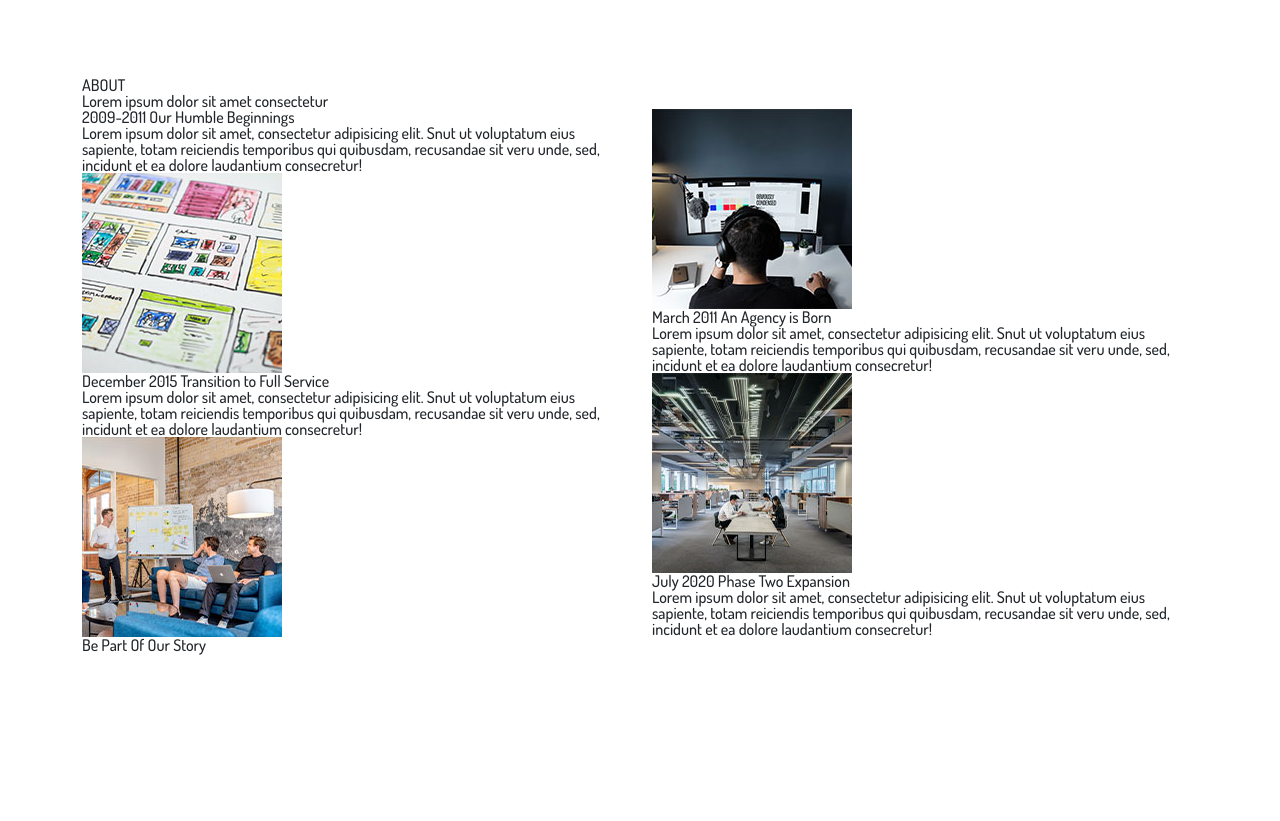
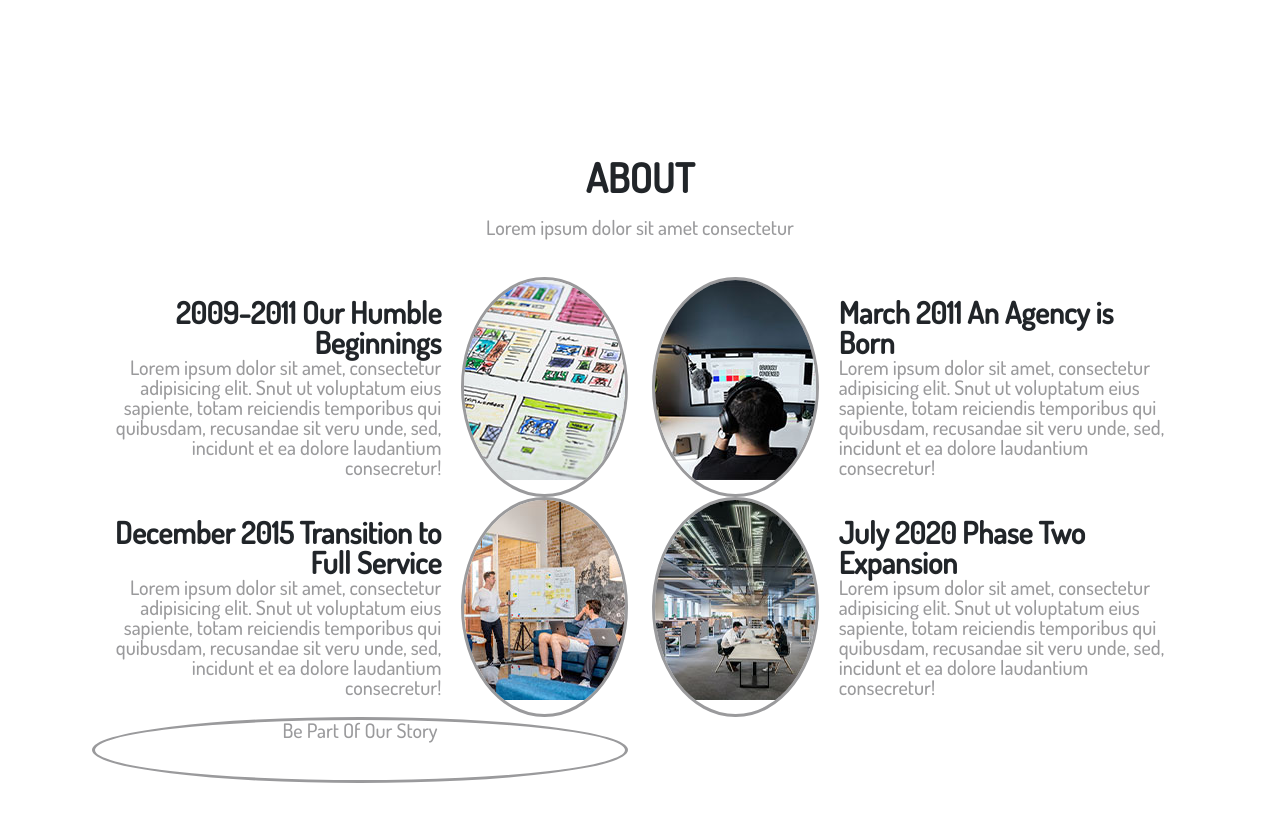
Before and after one commit to sevinc995/startbootstrap, a plain HTML site: page index.html in a window 1280 px wide. Shown: the part 2280-3101 px from the top of the page. Before the commit the page ends 2935 px from the top, so only its background shows below. Drawn offline with nearby package versions, Linux system fonts and the light colour scheme.

Commit message:
aboutsass

```diff
--- a/_about.sass
+++ b/_about.sass
@@ -1 +1,25 @@
 #about
+    padding: 80px
+    h1
+        font-size: 40px
+        font-weight: 700
+        text-align: center
+        margin-bottom: 20px
+    h4
+        font-size: 20px
+        text-align: center
+        margin-bottom: 40px
+        color: #9a9a9c
+    .textbox
+        padding: 20px
+        width: 450px
+        h2
+            font-size: 30px
+            font-weight: 700
+        h3
+            font-size: 20px
+            color: #9a9a9c
+    .imgbox
+        border: 3px solid  #9a9a9c
+        border-radius: 50%
+        overflow: hidden
--- a/index.html
+++ b/index.html
@@ -223,47 +223,53 @@
             <div class="container">
                 <div class="row">
                     <div class="col-md-12">
-                        <div class="textbox">
-                            <h1>ABOUT</h1>
-                            <h3>Lorem ipsum dolor sit amet consectetur</h3>
-                        </div>
+                        <h1>ABOUT</h1>
+                        <h4>Lorem ipsum dolor sit amet consectetur</h4>
                     </div>
                 </div>
                 <div class="row">
-                    <div class="col-md-6">
-                        <div class="textbox">
+                    <div class="col-md-6 d-flex justify-content-center">
+                        <div class="textbox text-end">
                             <h2>2009-2011 Our Humble Beginnings</h2>
-                            <h3>Lorem ipsum dolor sit amet, consectetur adipisicing elit. Snut ut voluptatum eius sapiente, totam reiciendis temporibus qui quibusdam, recusandae sit veru unde, sed, incidunt et ea dolore laudantium consecretur!</h3>
+                            <h3>Lorem ipsum dolor sit amet, consectetur adipisicing elit. Snut ut voluptatum eius
+                                sapiente, totam reiciendis temporibus qui quibusdam, recusandae sit veru unde, sed,
+                                incidunt et ea dolore laudantium consecretur!</h3>
                         </div>
                         <div class="imgbox">
                             <img src="assets/about.1.jpg" alt="">
                         </div>
                     </div>
-                    <div class="col-md-6">
+                    <div class="col-md-6 d-flex justify-content-center">
                         <div class="imgbox">
                             <img src="assets/about.2.jpg" alt="">
                         </div>
-                        <div class="textbox">
+                        <div class="textbox text-start">
                             <h2>March 2011 An Agency is Born</h2>
-                            <h3>Lorem ipsum dolor sit amet, consectetur adipisicing elit. Snut ut voluptatum eius sapiente, totam reiciendis temporibus qui quibusdam, recusandae sit veru unde, sed, incidunt et ea dolore laudantium consecretur!</h3>
+                            <h3>Lorem ipsum dolor sit amet, consectetur adipisicing elit. Snut ut voluptatum eius
+                                sapiente, totam reiciendis temporibus qui quibusdam, recusandae sit veru unde, sed,
+                                incidunt et ea dolore laudantium consecretur!</h3>
                         </div>
                     </div>
-                    <div class="col-md-6">
-                        <div class="textbox">
+                    <div class="col-md-6 d-flex justify-content-center">
+                        <div class="textbox text-end">
                             <h2>December 2015 Transition to Full Service</h2>
-                            <h3>Lorem ipsum dolor sit amet, consectetur adipisicing elit. Snut ut voluptatum eius sapiente, totam reiciendis temporibus qui quibusdam, recusandae sit veru unde, sed, incidunt et ea dolore laudantium consecretur!</h3>
+                            <h3>Lorem ipsum dolor sit amet, consectetur adipisicing elit. Snut ut voluptatum eius
+                                sapiente, totam reiciendis temporibus qui quibusdam, recusandae sit veru unde, sed,
+                                incidunt et ea dolore laudantium consecretur!</h3>
                         </div>
                         <div class="imgbox">
                             <img src="assets/about.3.jpg" alt="">
                         </div>
                     </div>
-                    <div class="col-md-6">
+                    <div class="col-md-6 d-flex justify-content-center">
                         <div class="imgbox">
                             <img src="assets/about.4.jpg" alt="">
                         </div>
-                        <div class="textbox">
+                        <div class="textbox text-start">
                             <h2>July 2020 Phase Two Expansion</h2>
-                            <h3>Lorem ipsum dolor sit amet, consectetur adipisicing elit. Snut ut voluptatum eius sapiente, totam reiciendis temporibus qui quibusdam, recusandae sit veru unde, sed, incidunt et ea dolore laudantium consecretur!</h3>
+                            <h3>Lorem ipsum dolor sit amet, consectetur adipisicing elit. Snut ut voluptatum eius
+                                sapiente, totam reiciendis temporibus qui quibusdam, recusandae sit veru unde, sed,
+                                incidunt et ea dolore laudantium consecretur!</h3>
                         </div>
                     </div>
                     <div class="col-md-6">
```
Also changed, not shown: style.css, 1 other file.
